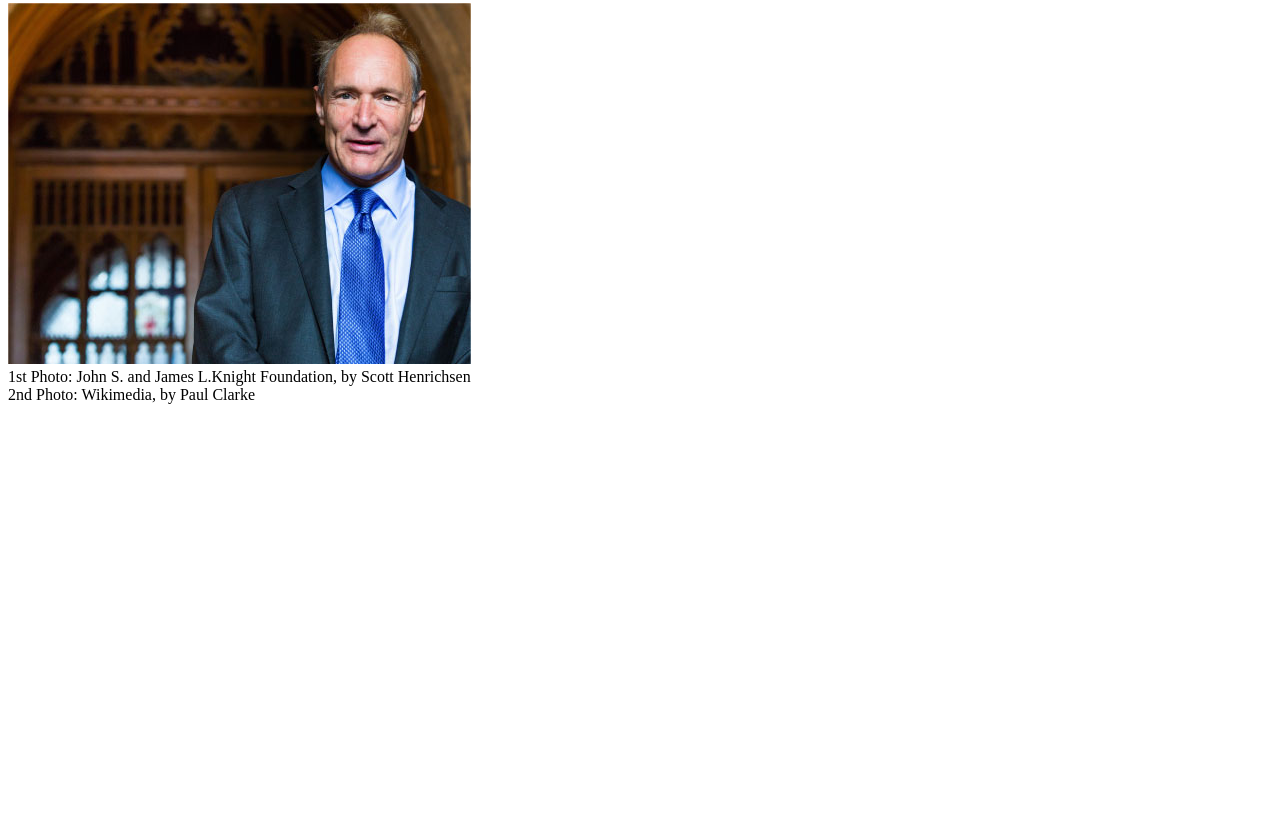
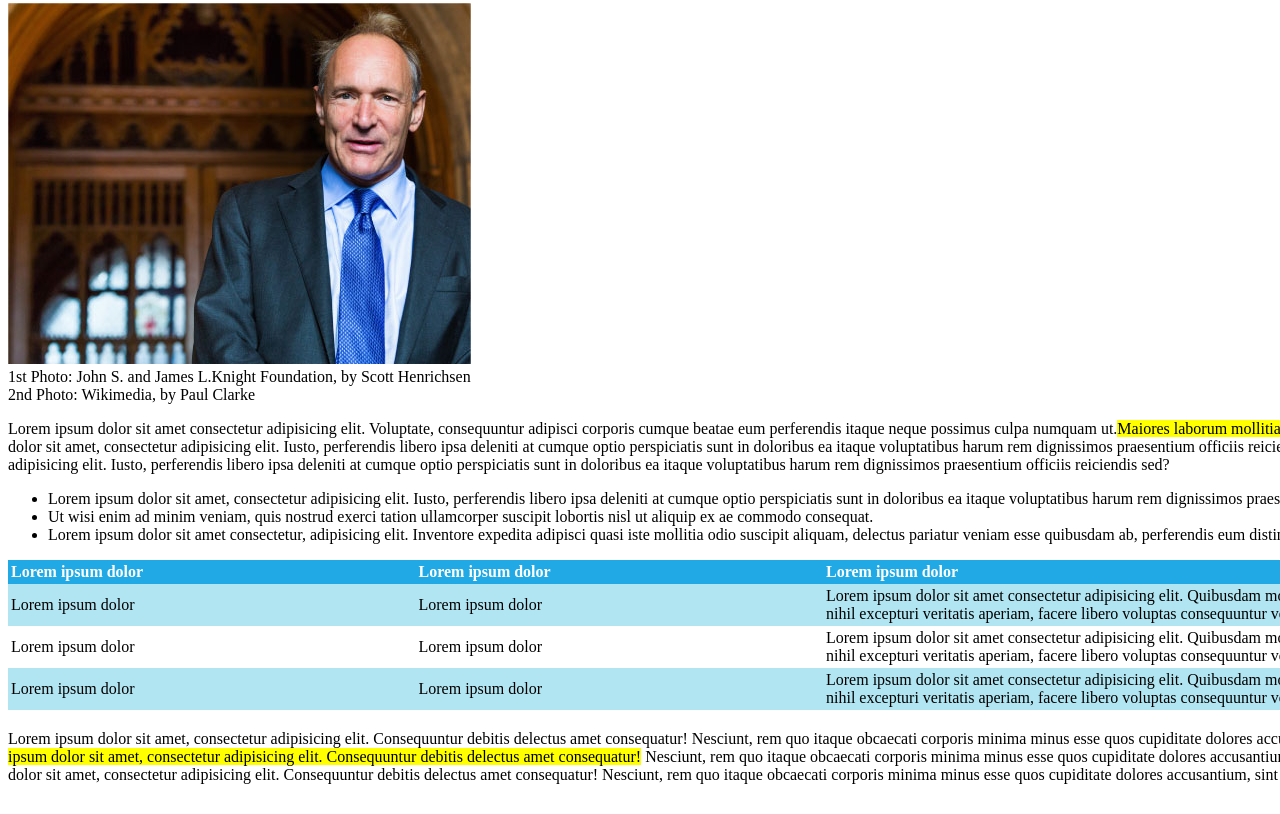
Before and after one commit to Gabriele-Cavallo/html-css-booleaner, a plain HTML site: page index.html in a window 1280 px wide. Shown: the part 699-1513 px from the top of the page. Before the commit the page ends 1111 px from the top, so only its background shows below. Drawn offline with Linux system fonts and the light colour scheme.

Commit message:
feat: add intervento+dati convegno

```diff
--- a/index.html
+++ b/index.html
@@ -19,6 +19,48 @@
         <div>1st Photo: John S. and James L.Knight Foundation, by Scott Henrichsen</div>
         <div>2nd Photo: Wikimedia, by Paul Clarke</div>
         <!-- /Scritto da -->
+
+        <!-- Intervento Tim Berners-Lee -->
+        <p>Lorem ipsum dolor sit amet consectetur adipisicing elit. Voluptate, consequuntur adipisci corporis cumque beatae eum perferendis itaque neque possimus culpa numquam ut.<span class="highlighted">Maiores laborum mollitia quisquam aliquam est doloribus dicta?</span>Lorem ipsum dolor sit amet, consectetur adipisicing elit. Iusto, perferendis libero ipsa deleniti at cumque optio perspiciatis sunt in doloribus ea itaque voluptatibus harum rem dignissimos praesentium officiis reiciendis sed?Lorem ipsum dolor sit amet, consectetur adipisicing elit. Iusto, perferendis libero ipsa deleniti at cumque optio perspiciatis sunt in doloribus ea itaque voluptatibus harum rem dignissimos praesentium officiis reiciendis sed?</p>
+        <ul>
+            <li>Lorem ipsum dolor sit amet, consectetur adipisicing elit. Iusto, perferendis libero ipsa deleniti at cumque optio perspiciatis sunt in doloribus ea itaque voluptatibus harum rem dignissimos praesentium officiis reiciendis sed?</li>
+            <li>Ut wisi enim ad minim veniam, quis nostrud exerci tation ullamcorper suscipit lobortis nisl ut aliquip ex ae commodo consequat.</li>
+            <li>Lorem ipsum dolor sit amet consectetur, adipisicing elit. Inventore expedita adipisci quasi iste mollitia odio suscipit aliquam, delectus pariatur veniam esse quibusdam ab, perferendis eum distinctio incidunt sequi, nesciunt cumque.</li>
+        </ul>
+        <!-- /Intervento Tim Berners-Lee -->
+
+        <!-- Dati convegno -->
+        <table id="title">
+            <tr >
+                <th class="lorem">Lorem ipsum dolor</th>
+                <th class="lorem">Lorem ipsum dolor</th>
+                <th>Lorem ipsum dolor</th>
+            </tr>
+        </table>
+        <table class="azure">
+            <tr>
+                <td class="lorem">Lorem ipsum dolor</td>
+                <td class="lorem">Lorem ipsum dolor</td>
+                <td>Lorem ipsum dolor sit amet consectetur adipisicing elit. Quibusdam molestiae, dolorem atque, quis voluptatibus accusantium nihil excepturi veritatis aperiam, facere libero voluptas consequuntur voluptates dolore error! Voluptatem sequi officiis modi.</td>
+            </tr>
+        </table>
+        <table class="white">
+            <tr>
+                <td class="lorem">Lorem ipsum dolor</td>
+                <td class="lorem">Lorem ipsum dolor</td>
+                <td>Lorem ipsum dolor sit amet consectetur adipisicing elit. Quibusdam molestiae, dolorem atque, quis voluptatibus accusantium nihil excepturi veritatis aperiam, facere libero voluptas consequuntur voluptates dolore error! Voluptatem sequi officiis modi.</td>
+            </tr>
+        </table>
+        <table class="azure">
+            <tr>
+                <td class="lorem">Lorem ipsum dolor</td>
+                <td class="lorem">Lorem ipsum dolor</td>
+                <td>Lorem ipsum dolor sit amet consectetur adipisicing elit. Quibusdam molestiae, dolorem atque, quis voluptatibus accusantium nihil excepturi veritatis aperiam, facere libero voluptas consequuntur voluptates dolore error! Voluptatem sequi officiis modi.</td>
+            </tr>
+        </table>
+        <div class="line">Lorem ipsum dolor sit amet, consectetur adipisicing elit. Consequuntur debitis delectus amet consequatur! Nesciunt, rem quo itaque obcaecati corporis minima minus esse quos cupiditate dolores accusantium, sint pariatur quibusdam inventore!<span class="highlighted">Lorem ipsum dolor sit amet, consectetur adipisicing elit. Consequuntur debitis delectus amet consequatur!</span> Nesciunt, rem quo itaque obcaecati corporis minima minus esse quos cupiditate dolores accusantium, sint pariatur quibusdam inventore!Lorem ipsum dolor sit amet, consectetur adipisicing elit. Consequuntur debitis delectus amet consequatur! Nesciunt, rem quo itaque obcaecati corporis minima minus esse quos cupiditate dolores accusantium, sint pariatur quibusdam inventore!</div>
+        <!-- /Dati convegno -->
+
     </article>
 
 </body>
--- a/style.css
+++ b/style.css
@@ -18,3 +18,27 @@ h1{
 #credits{
     color: #808080 ;
 }
+.highlighted{
+    background-color: yellow;
+}
+#title{
+    background-color: #20A9E5;
+    width: 1630px;
+    text-align: left;
+    color: white;
+}
+.lorem{
+    width: 25%;
+}
+.azure{
+    background-color:#B1E5F2;
+    color: black;
+}
+.white{
+    background-color: white;
+    color: black;
+}
+.line{
+    margin-top: 20px;
+    margin-bottom: 30px;
+}
```
